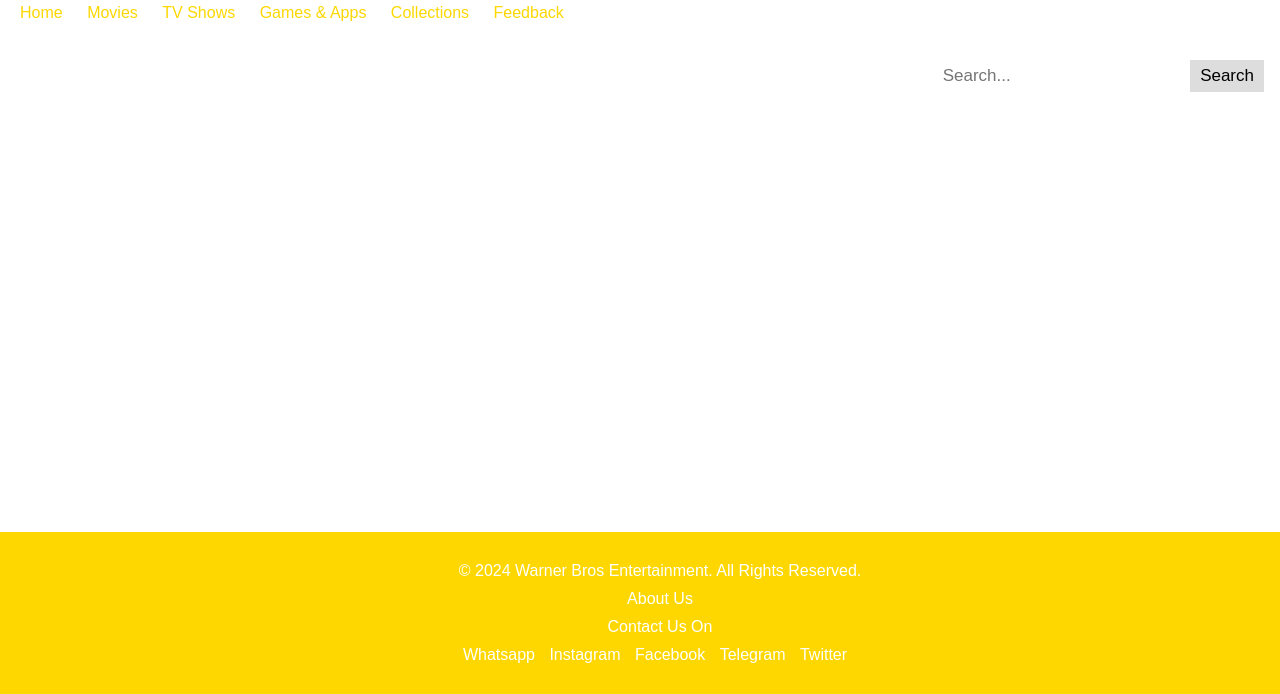
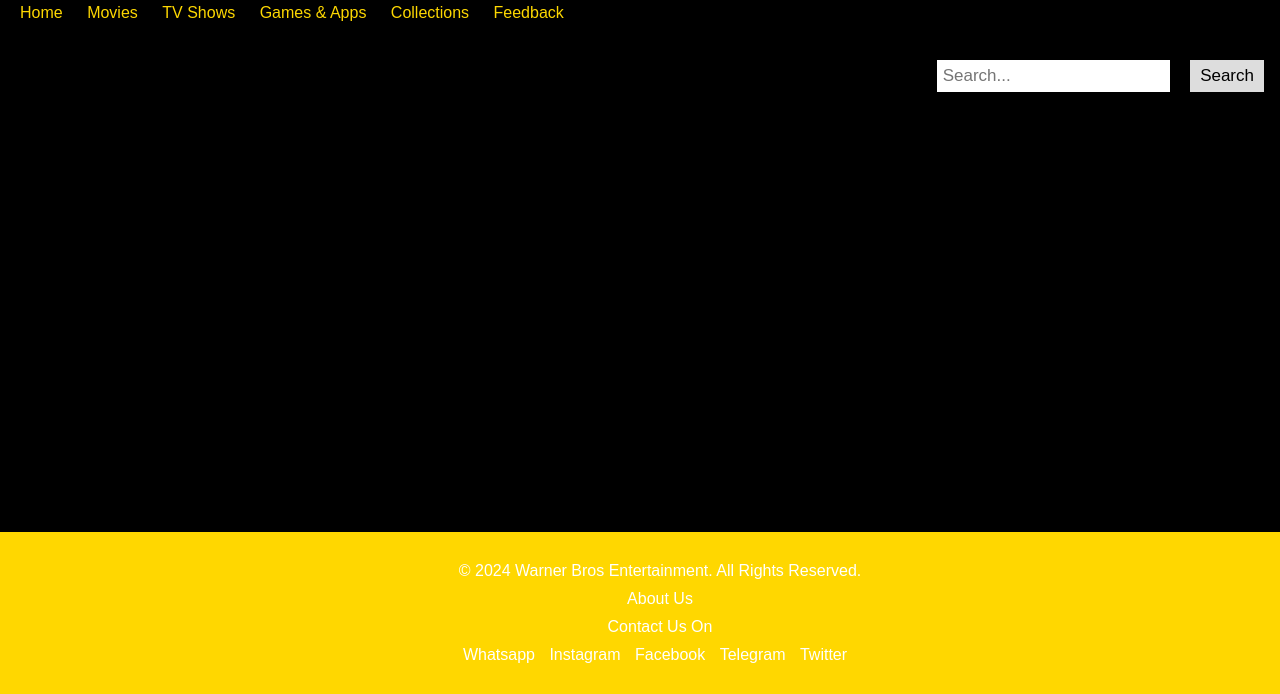
Before and after one commit to cse23-022/cse23-022, a plain HTML site: page index.html in a window 1280 px wide. Shown: the part 122-816 px from the top of the page. Drawn offline with Linux system fonts and the light colour scheme.

Commit message:
Update index.html

```diff
--- a/index.html
+++ b/index.html
@@ -57,8 +57,8 @@
 
            /* Background color */
        body {
-            background-color: white; /* Set background color to blue */
-            color: #FFD700; /* Set text color back to black */
+            background-color: black; /* Set background color to black */
+            color: #FFD700; /* Set text color back to gold */
             font-family: Arial, sans-serif; /* Set font family */
             margin: 0; /* Remove default margin */
             padding: 0; /* Remove default padding */
```
